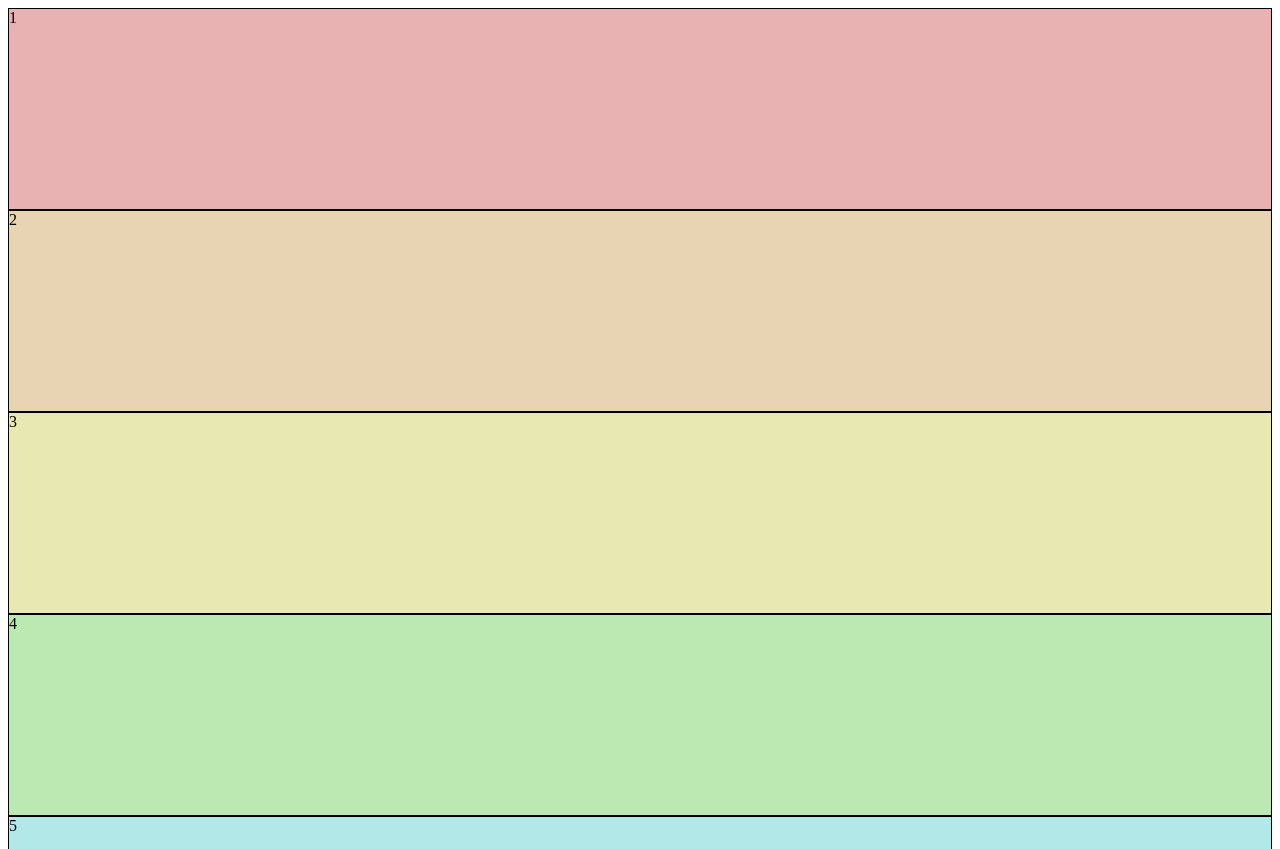
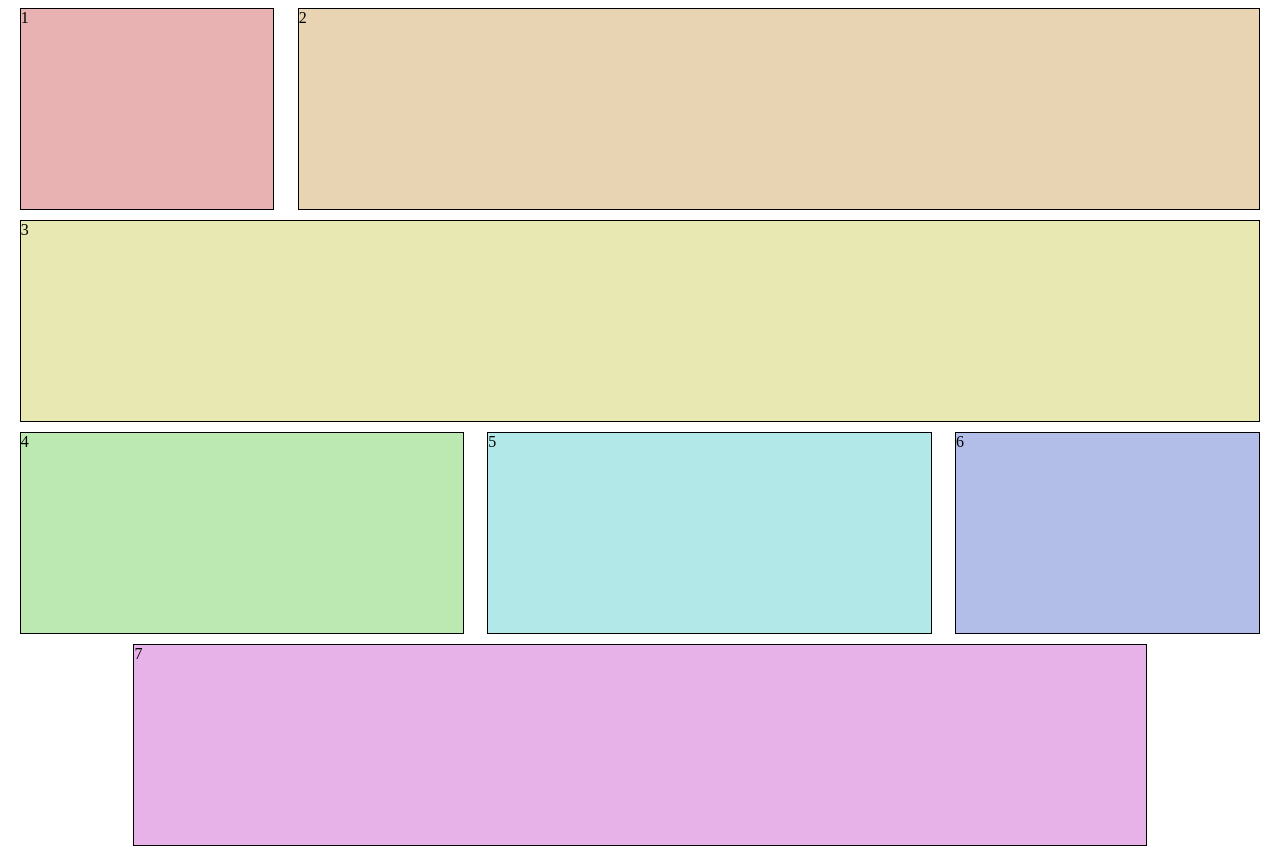
Before and after one commit to wwwaitwhattt/tasks, a plain HTML site: page css/6/index.html in a window 1280 px wide. Shown: the top 849 px of the page. Drawn offline with Linux system fonts and the light colour scheme.

Commit message:
completed task css/6

```diff
--- a/css/6/style.css
+++ b/css/6/style.css
@@ -4,6 +4,10 @@
 
 .section {
   height: 100%;
+  display: flex;
+  flex-wrap: wrap;
+  justify-content: space-around;
+  row-gap: 10px;
 }
 
 .block {
@@ -13,28 +17,37 @@
 
 .block-1 {
   background-color: #e8b2b2;
+  flex: 0 1 20%;
 }
 
 .block-2 {
   background-color: #e8d4b2;
+  flex: 0 1 76%;
 }
 
 .block-3 {
   background-color: #e7e8b2;
+  flex: 0 1 98%;
+
 }
 
 .block-4 {
   background-color: #bce8b2;
+  flex: 0 1 35%;
 }
 
 .block-5 {
   background-color: #b2e8e8;
+  flex: 0 1 35%;
 }
 
 .block-6 {
   background-color: #b2bee8;
+  flex: 0 1 24%;
 }
 
 .block-7 {
   background-color: #e7b2e8;
+  flex: 0 1 80%;
+  gap: 10%;
 }
```
